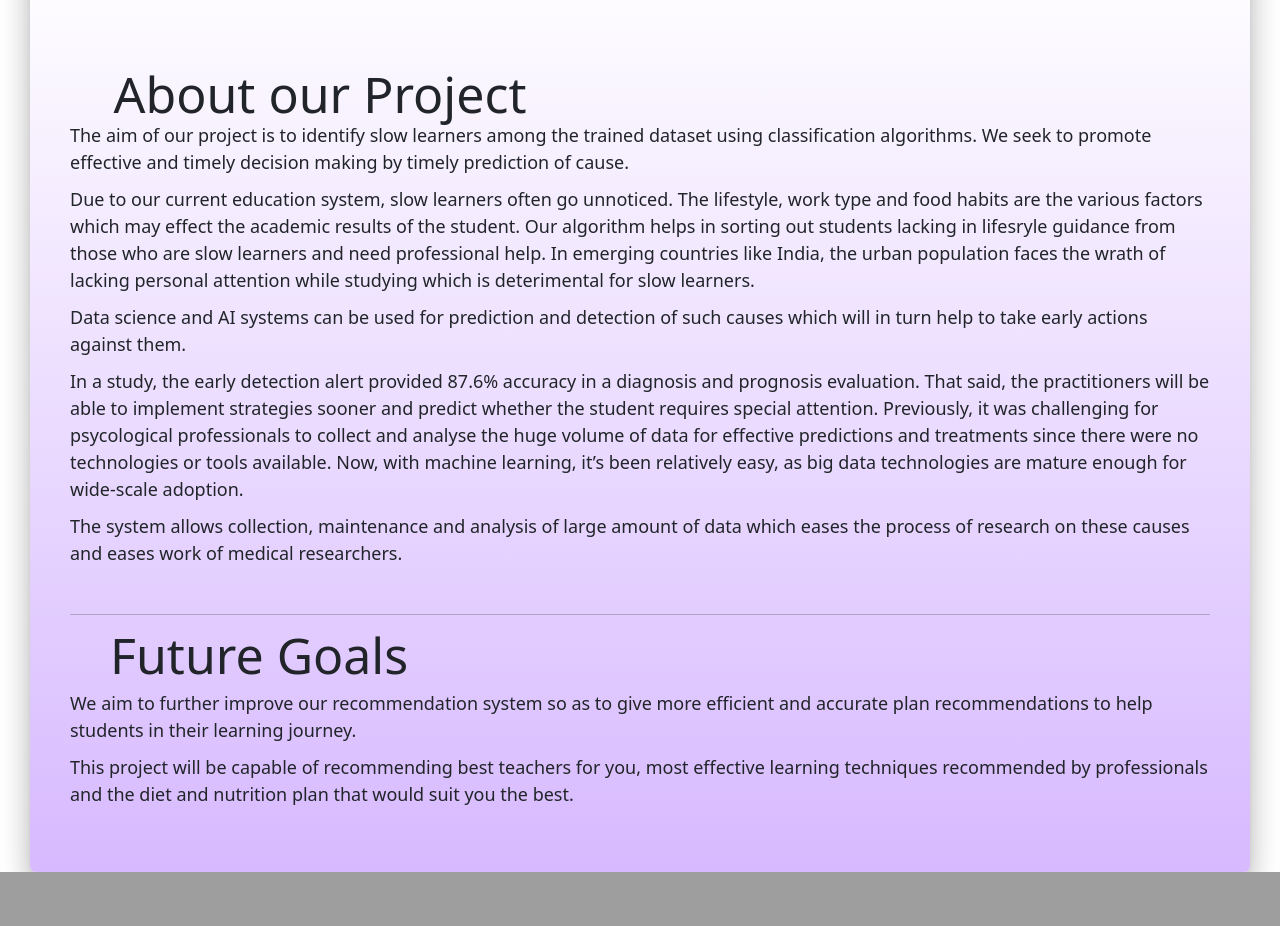
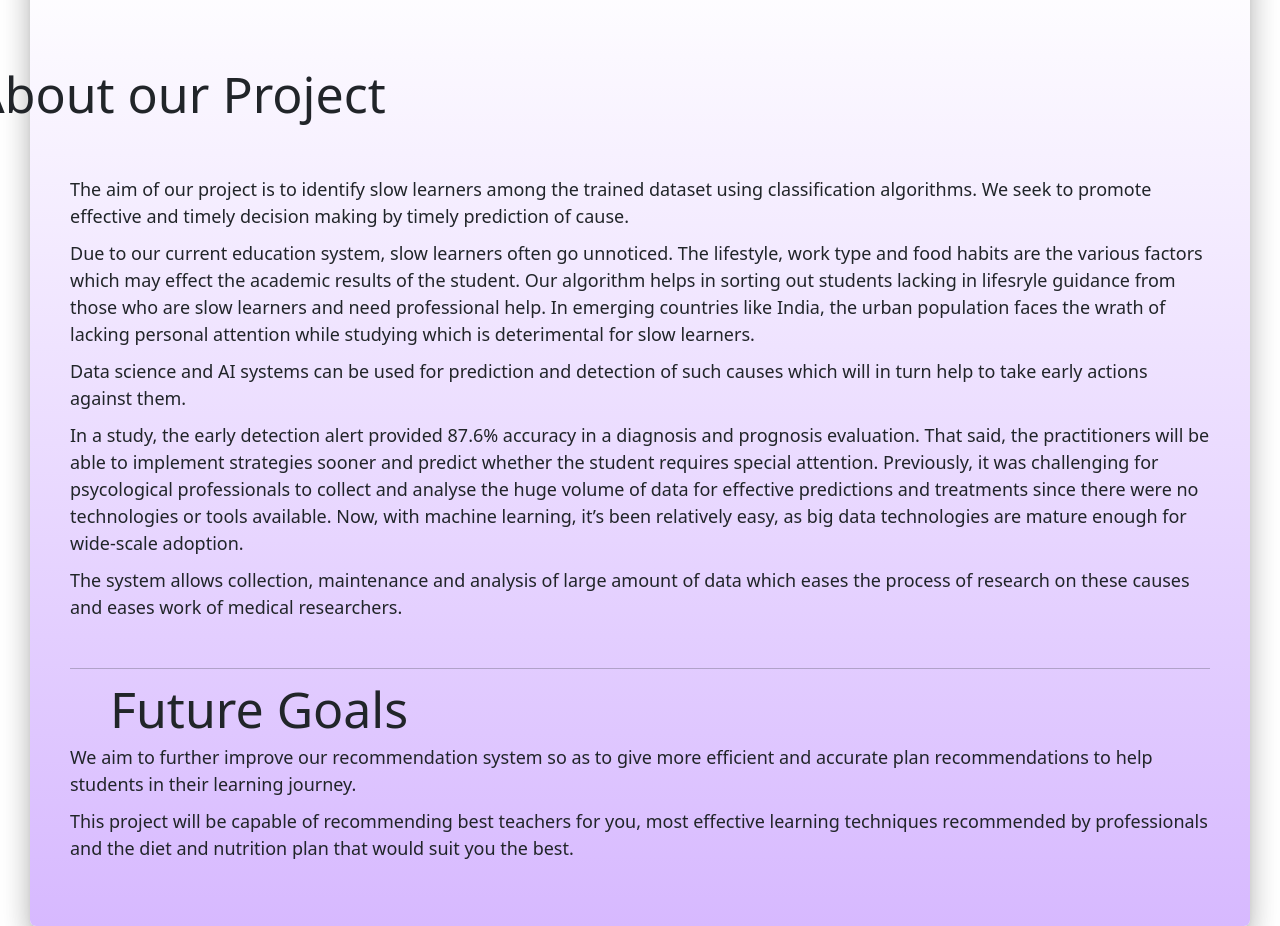
Before and after one commit to Chirag-Khola/I-Care, a Flask app: page /about in a window 1280 px wide. Shown: the part 784-1710 px from the top of the page. Before the commit the page ends 1656 px from the top, so only its background shows below. Run offline with Flask 3, Linux system fonts and the light colour scheme; parts of the project's set-up code (start-up, migrations or seed data) failed here and were passed over.

Commit message:
Update about.html

```diff
--- a/users/templates/about.html
+++ b/users/templates/about.html
@@ -116,7 +116,7 @@
         .myh1{
             position:absolute;
             top: 110%;
-            left: 25%;
+            left: 14%;
             transform: translate(-50%, -50%);
             white-space: nowrap;
         }
@@ -201,6 +201,8 @@
             <br>
             <br>
             <br>
+            <br>
+            <br>
             <div class="section section-basic" style="padding-inline-start: 40px; padding-inline-end: 40px;">
               <br>
               <p>
```
